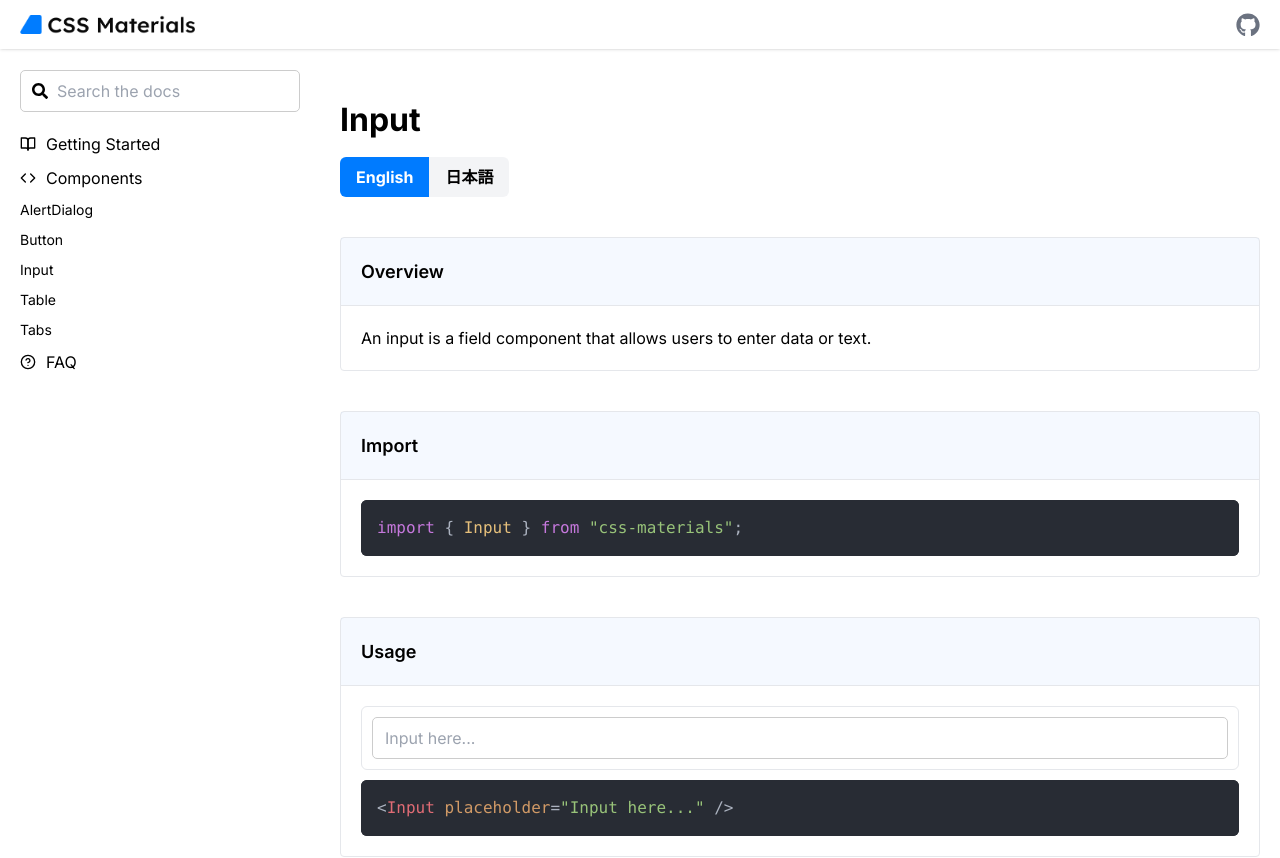
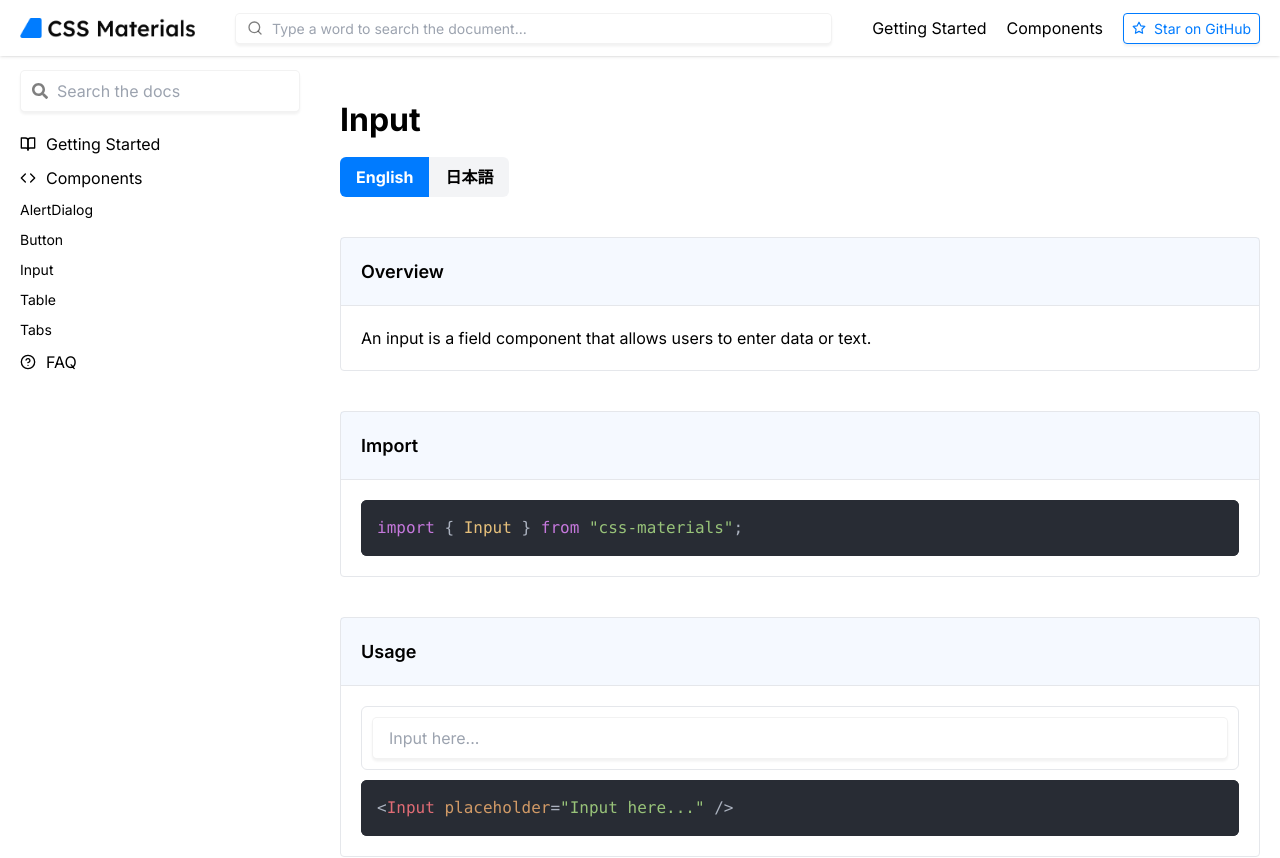
Before and after one commit to a11y99/css-materials, a Next.js app: page /components/input in a window 1280 px wide. Shown: the top 858 px of the page. Built offline with nearby package versions, Linux system fonts and the light colour scheme.

Commit message:
Update Header

```diff
--- a/src/app/globals.css
+++ b/src/app/globals.css
@@ -101,58 +101,6 @@
 .warning-alert {
   background-color: rgba(245, 158, 11, .075);
   border: 1px solid rgba(245, 158, 11, .075);
-}
-
-.input-label {
-  display: block;
-  margin-bottom: 0.5rem;
-  font-weight: bold;
-}
-.input-wrapper .input-icon + .input-element {
-  padding-left: 2.25rem;
-}
-.input-wrapper {
-  position: relative;
-  display: flex;
-  align-items: center;
-}
-.input-icon {
-  position: absolute;
-  left: 0.75rem;
-}
-.input-element {
-  width: 100%;
-  padding: 0.5rem 0.75rem;
-  border: 1px solid #ccc;
-  border-radius: 5px;
-  outline: none;
-  transition: border-color 0.25s;
-}
-.input-element:focus {
-  border-color: #007bff;
-}
-.input-clear-button {
-  position: absolute;
-  right: 0.75rem;
-  background: none;
-  border: none;
-  font-size: 1.25rem;
-  cursor: pointer;
-  outline: none;
-}
-.input-clear-button:focus {
-  color: #007bff;
-}
-.input-container.focused .input-element {
-  border-color: #007bff;
-}
-.input-container.error .input-element {
-  border-color: #ff0000;
-}
-.input-error-message {
-  color: #ff0000;
-  margin-top: 0.5rem;
-  font-size: 0.875rem;
 }
 
 /* modal */
@@ -524,6 +472,7 @@ input[type="checkbox"] {
 .button.primary {
   background-color: #007bff;
   color: white;
+  border: 1px solid #007bff;
 }
 .button.secondary {
   background-color: #fff;
@@ -578,6 +527,71 @@ input[type="checkbox"] {
   border-left-color: #dc3545;
 }
 
+/* input */
+.input-label {
+  display: block;
+  margin-bottom: 0.5rem;
+  font-weight: bold;
+}
+.input-wrapper .input-icon + .input-element {
+  padding-left: 2.25rem;
+}
+.input-wrapper {
+  position: relative;
+  display: flex;
+  align-items: center;
+}
+.input-icon {
+  position: absolute;
+  left: 0.75rem;
+  color: rgba(0, 0, 0, .5);
+}
+.input-element {
+  width: 100%;
+  padding: 8px 16px;
+  font-size: 16px;
+  border: 1px solid rgba(0, 0, 0, .05);
+  border-radius: 5px;
+  outline: none;
+  transition: all 0.25s;
+  box-shadow: 0px 2.5px 2.5px 0px rgba(0, 0, 0, .05);
+}
+.input-element.small {
+  padding: 4px 8px;
+  font-size: 14px;
+}
+.input-element.large {
+  padding: 12px 24px;
+  font-size: 18px;
+}
+.input-element:focus {
+  border-color: #007bff;
+  box-shadow: 0px 0px 2.5px 2.5px rgba(0, 123, 255, .05);
+}
+.input-clear-button {
+  position: absolute;
+  right: 0.75rem;
+  background: none;
+  border: none;
+  font-size: 1.25rem;
+  cursor: pointer;
+  outline: none;
+}
+.input-clear-button:focus {
+  color: #007bff;
+}
+.input-container.focused .input-element {
+  border-color: #007bff;
+}
+.input-container.error .input-element {
+  border-color: #ff0000;
+}
+.input-error-message {
+  color: #ff0000;
+  margin-top: 0.5rem;
+  font-size: 0.875rem;
+}
+
 @keyframes spin {
   0% {
     transform: rotate(0deg);
--- a/src/components/Header.tsx
+++ b/src/components/Header.tsx
@@ -1,8 +1,9 @@
 import Link from "next/link";
-import { FiMenu, FiX } from "react-icons/fi";
+import { FiMenu, FiSearch, FiStar, FiX } from "react-icons/fi";
 import { useState } from "react";
-import { FaGithub } from "react-icons/fa";
 import { useLinks } from '@/context/LinkContext';
+import Button from "./css-materials/Button";
+import Input from "./css-materials/Input";
 
 export default function Header() {
     const [isOpen, setIsOpen] = useState(false);
@@ -11,23 +12,30 @@ export default function Header() {
 
     return (
         <div>
-            <div className="flex py-[12.5px] px-5 shadow w-full bg-white fixed left-0 top-0 z-50">
-                <div className="flex justify-between w-full items-center">
-                    <Link href="/" className="w-[175px]"><img src="/media_kit/css-materials.png" alt="Logo" /></Link>
+            <div className="flex py-[12.5px] bg-opacity-[75%] backdrop-blur px-5 shadow w-full bg-white fixed left-0 top-0 z-50">
+                <div className="flex justify-between w-full items-center whitespace-nowrap space-x-5 lg:space-x-10">
+                    <div className="min-w-[175px] max-w-[175px] md:w-auto">
+                        <Link href="/"><img src="/media_kit/css-materials.png" alt="Logo" /></Link>
+                    </div>
+                    <Input placeholder="Type a word to search the document..." icon={<FiSearch />} className="w-full hidden md:block" size="small" />
                     <div className="flex md:hidden">
                         <button onClick={() => setIsOpen(!isOpen)}>
                             {isOpen ? <FiX size={24} /> : <FiMenu size={24} />}
                         </button>
                     </div>
-                    <div className="hidden md:flex ml-auto space-x-5">
-                        <Link href="https://github.com/hn-104/css-materials" className="flex items-center"><FaGithub className="text-2xl text-gray-500" /></Link>
+                    <div className="hidden md:flex ml-auto space-x-5 items-center">
+                        <Link href="/docs/getting-started">Getting Started</Link>
+                        <Link href="/docs/getting-started">Components</Link>
+                        <Link href="https://github.com/hn-104/css-materials"><Button variant="secondary" size="small" icon={<FiStar />}>Star on GitHub</Button></Link>
                     </div>
                 </div>
             </div>
-            <div className={`fixed left-0 top-[40px] w-full h-[calc(100vh-40px)] bg-white z-50 md:hidden transition-opacity duration-300 ${isOpen ? 'opacity-100' : 'opacity-0 pointer-events-none'}`}>
-                <div className="flex flex-col border-t px-5 mt-2.5 pt-3.5 pb-5 space-y-[15px]">
-                    <div className="flex">
-                        <Link href="https://github.com/hn-104/css-materials"><FaGithub className="text-[32px] text-gray-500" /></Link>
+            <div className={`fixed left-0 top-[49px] w-full h-[calc(100vh-49px)] bg-opacity-[75%] backdrop-blur bg-white z-50 md:hidden transition-opacity duration-150 ${isOpen ? 'opacity-100' : 'opacity-0 pointer-events-none'}`}>
+                <div className="flex flex-col border-t px-5 pt-3.5 pb-5 space-y-3.5">
+                    <div className="grid grid-cols-2 gap-2.5">
+                        <Link href="https://github.com/hn-104/css-materials" className="w-full flex flex-col"><Button size="small" icon={<FiStar />} text="Star on GitHub" /></Link>
+                        <Link href="/docs/getting-started" className="w-full flex flex-col"><Button variant="secondary" size="small" text="Getting Started" /></Link>
+                        <Link href="/components/alert-dialog" className="w-full flex flex-col"><Button variant="secondary" size="small" text="Components" /></Link>
                     </div>
                 </div>
                 <div className="px-5">
--- a/src/components/css-materials/Input.tsx
+++ b/src/components/css-materials/Input.tsx
@@ -17,6 +17,7 @@ interface InputProps {
     disabled?: boolean;
     icon?: React.ReactNode;
     clearable?: boolean;
+    size?: 'small' | 'medium' | 'large';
     className?: string;
 }
 
@@ -37,6 +38,7 @@ const Input: React.FC<InputProps> = ({
     disabled = false,
     icon,
     clearable = false,
+    size = 'medium',
     className = '',
 }) => {
     const [inputValue, setInputValue] = useState(value || '');
@@ -94,7 +96,7 @@ const Input: React.FC<InputProps> = ({
                     pattern={pattern}
                     readOnly={readOnly}
                     disabled={disabled}
-                    className="input-element"
+                    className={`input-element ${size}`}
                 />
                 {clearable && inputValue && (
                     <button type="button" className="input-clear-button" onClick={handleClear}>
```
